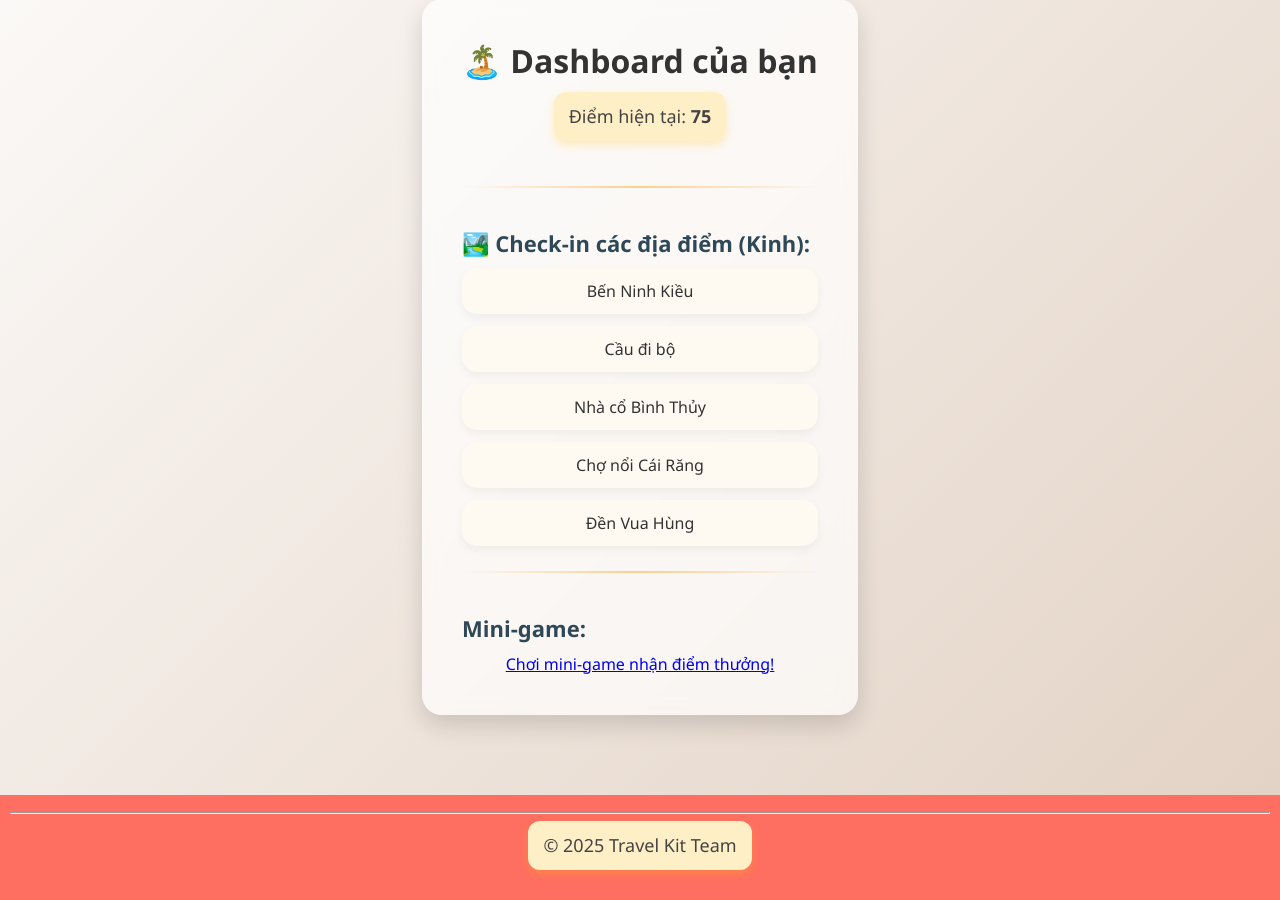
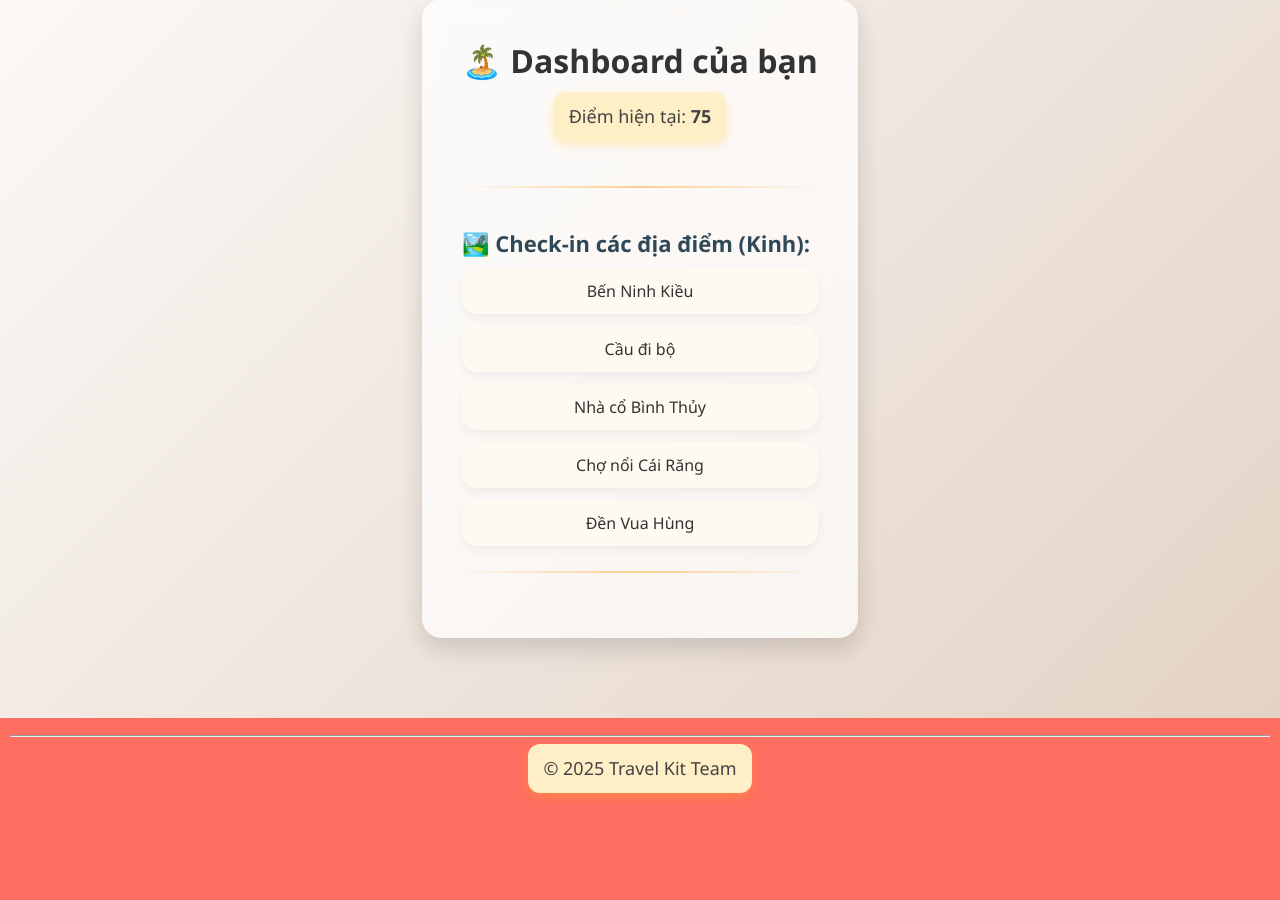
Before and after one commit to hung83st/mekongkit, a Flask app: page /dashboard in a window 1280 px wide. Shown: the part 194-1094 px from the top of the page. After the commit the page ends 990 px from the top, so only its background shows below. Run offline with Flask 3, Linux system fonts and the light colour scheme; a user stored in the database is signed in; data comes from the database, SQL or seed files in the repository.

Commit message:
Update dashboard.html

```diff
--- a/travel_kit/templates/dashboard.html
+++ b/travel_kit/templates/dashboard.html
@@ -149,6 +149,6 @@
 
   <div class="section-divider"></div>
 
-<h3>Mini-game:</h3>
-<a href="{{ url_for('minigame') }}">Chơi mini-game nhận điểm thưởng!</a>
+<!-- <h3>Mini-game:</h3>
+<a href="{{ url_for('minigame') }}">Chơi mini-game nhận điểm thưởng!</a> -->
 {% endblock %}
```
